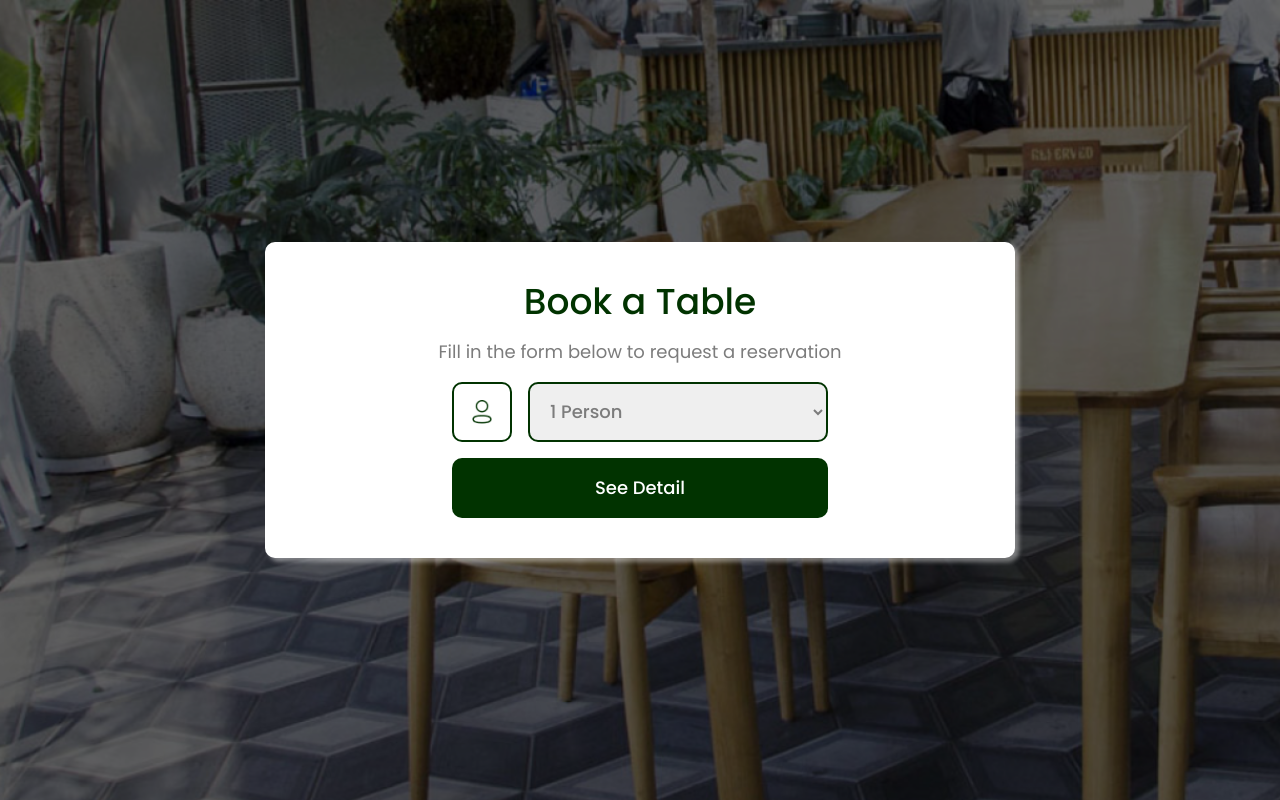
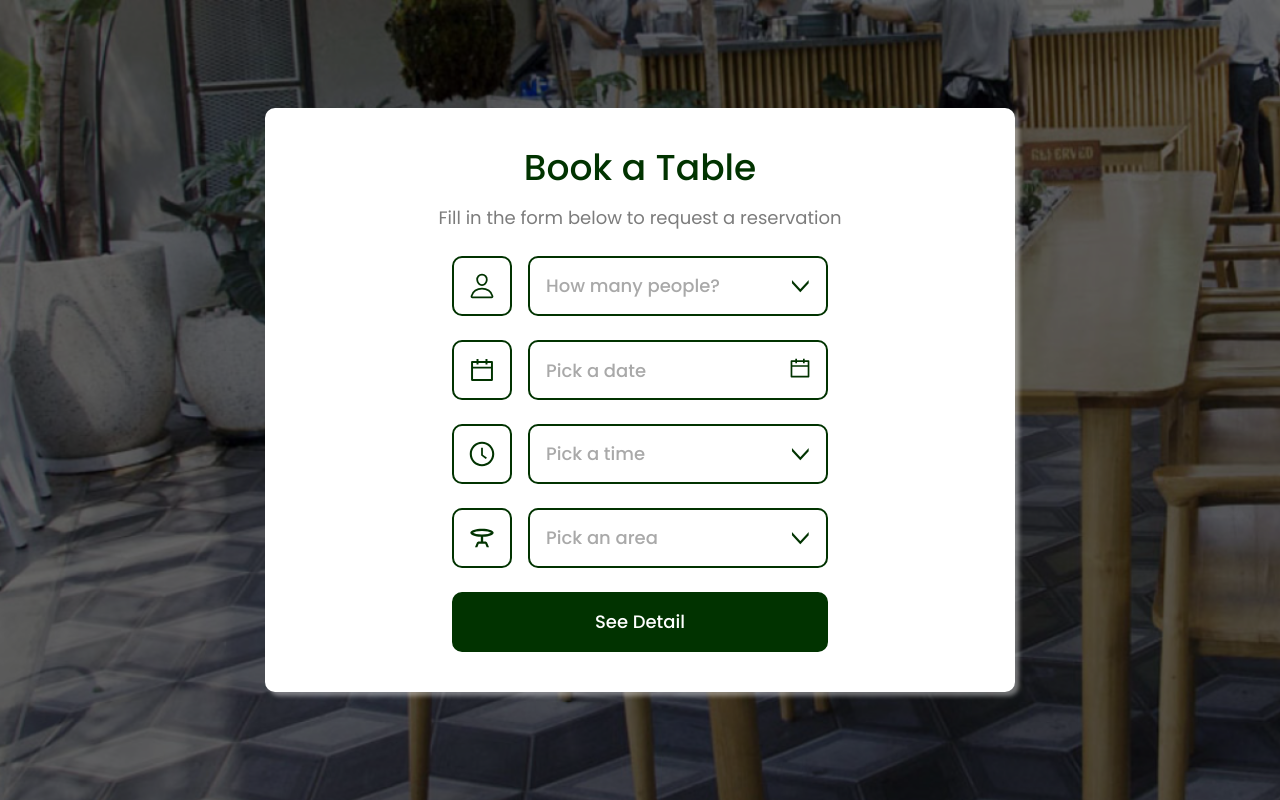
Before and after one commit to darrellrahan/jardincafe, a Next.js app: page /booking in a window 1280 px wide. Built offline with nearby package versions, Linux system fonts and the light colour scheme.

Commit message:
finish booking frontend

```diff
--- a/app/components/Booking.tsx
+++ b/app/components/Booking.tsx
@@ -1,38 +1,225 @@
-import React from "react";
+"use client";
+
+import React, { useState } from "react";
+import { AiOutlineCalendar, AiOutlineClockCircle } from "react-icons/ai";
+import { IoPersonOutline } from "react-icons/io5";
+import { MdOutlineTableBar } from "react-icons/md";
 
 function Booking() {
+  const [timeInputType, setTimeInputType] = useState("text");
+  const [selectValue, setSelectValue] = useState({
+    people: "",
+    time: "",
+    area: "",
+  });
+
   return (
     <section id="booking">
       <div className="h-screen bg-[url('/images/booking/bg.png')] bg-no-repeat bg-cover relative flex items-center">
         <div className="absolute inset-0 bg-black/60" />
-        <div className="shadow-[4px_4px_4px_rgba(255,255,255,0.4)] w-[46.875rem] bg-white rounded-[0.625rem] py-10 mx-auto z-10 flex flex-col items-center gap-4 text-center">
+        <div className="shadow-[4px_4px_4px_rgba(255,255,255,0.4)] w-[46.875rem] bg-white rounded-[0.625rem] py-10 mx-auto z-10 flex flex-col items-center text-center">
           <h1 className="text-[#013300] text-4xl font-medium">Book a Table</h1>
-          <p className="text-[#7c7c7c] text-lg">
+          <p className="text-[#7c7c7c] text-lg mt-4">
             Fill in the form below to request a reservation
           </p>
-          <div className="grid grid-cols-1 gap-4">
+          <div className="grid grid-cols-1 gap-6 mt-6">
             <div className="flex gap-4">
               <div className="w-[3.75rem] h-[3.75rem] border-2 border-[#013300] rounded-[0.625rem] flex items-center justify-center">
-                <img
-                  src="/images/booking/profile.png"
-                  alt="profile"
-                  width={20}
-                  height={20}
-                />
+                <IoPersonOutline color="#013300" fontSize="1.75rem" />
               </div>
-              <select className="w-[18.75rem] h-[3.75rem] border-2 border-[#013300] rounded-[0.625rem] flex items-center px-4 font-medium text-lg text-[#7c7c7c]">
-                <option className="hover:bg-[#013300]" value="1">
+              <div className="relative after:absolute after:right-5 after:font-light after:top-2.5 after:content-['>'] after:rotate-90 after:text-4xl after:text-[#013300]">
+                <select
+                  onChange={(e) =>
+                    setSelectValue({ ...selectValue, people: e.target.value })
+                  }
+                  className={`cursor-pointer appearance-none w-[18.75rem] h-[3.75rem] border-2 border-[#013300] rounded-[0.625rem] flex items-center px-4 font-medium text-lg ${
+                    selectValue.people === ""
+                      ? "text-[#a9a9a9]"
+                      : "text-[#013300]"
+                  } bg-transparent z-10 relative`}
+                >
+                  <option value="" disabled selected>
+                    How many people?
+                  </option>
+                  <option className="text-[#013300]" value="1">
                     1 Person
                   </option>
-                <option className="hover:bg-[#013300]" value="2">
+                  <option className="text-[#013300]" value="2">
                     2 Person
                   </option>
-                <option className="hover:bg-[#013300]" value="3">
+                  <option className="text-[#013300]" value="3">
                     3 Person
+                  </option>
+                  <option className="text-[#013300]" value="4">
+                    4 Person
+                  </option>
+                  <option className="text-[#013300]" value="4+">
+                    More Than 4 Person
                   </option>
                 </select>
               </div>
-            <button className="text-lg font-medium h-[3.75rem] bg-[#013300] rounded-[0.625rem] text-white">
+            </div>
+            <div className="flex gap-4">
+              <div className="w-[3.75rem] h-[3.75rem] border-2 border-[#013300] rounded-[0.625rem] flex items-center justify-center">
+                <AiOutlineCalendar color="#013300" fontSize="1.75rem" />
+              </div>
+              <div className="relative">
+                {timeInputType === "text" && (
+                  <span className="absolute right-4 top-4 text-2xl text-[#013300]">
+                    <AiOutlineCalendar />
+                  </span>
+                )}
+                <input
+                  type={timeInputType}
+                  onFocus={() => setTimeInputType("date")}
+                  onBlur={() => setTimeInputType("text")}
+                  placeholder="Pick a date"
+                  className="w-[18.75rem] h-[3.75rem] border-2 border-[#013300] rounded-[0.625rem] flex items-center px-4 font-medium text-lg text-[#013300] z-10 relative bg-transparent placeholder:text-[#a9a9a9]"
+                />
+              </div>
+            </div>
+            <div className="flex gap-4">
+              <div className="w-[3.75rem] h-[3.75rem] border-2 border-[#013300] rounded-[0.625rem] flex items-center justify-center">
+                <AiOutlineClockCircle color="#013300" fontSize="1.75rem" />
+              </div>
+              <div className="relative after:absolute after:right-5 after:font-light after:top-2.5 after:content-['>'] after:rotate-90 after:text-4xl after:text-[#013300]">
+                <select
+                  onChange={(e) =>
+                    setSelectValue({ ...selectValue, time: e.target.value })
+                  }
+                  className={`cursor-pointer appearance-none w-[18.75rem] h-[3.75rem] border-2 border-[#013300] rounded-[0.625rem] flex items-center px-4 font-medium text-lg ${
+                    selectValue.time === ""
+                      ? "text-[#a9a9a9]"
+                      : "text-[#013300]"
+                  } bg-transparent z-10 relative`}
+                >
+                  <option value="" disabled selected>
+                    Pick a time
+                  </option>
+                  <option className="text-[#013300]" value="07:30">
+                    07:30
+                  </option>
+                  <option className="text-[#013300]" value="08:00">
+                    08:00
+                  </option>
+                  <option className="text-[#013300]" value="08:30">
+                    08:30
+                  </option>
+                  <option className="text-[#013300]" value="09:00">
+                    09:00
+                  </option>
+                  <option className="text-[#013300]" value="09:30">
+                    09:30
+                  </option>
+                  <option className="text-[#013300]" value="10:00">
+                    10:00
+                  </option>
+                  <option className="text-[#013300]" value="10:30">
+                    10:30
+                  </option>
+                  <option className="text-[#013300]" value="11:00">
+                    11:00
+                  </option>
+                  <option className="text-[#013300]" value="11:30">
+                    11:30
+                  </option>
+                  <option className="text-[#013300]" value="12:00">
+                    12:00
+                  </option>
+                  <option className="text-[#013300]" value="12:30">
+                    12:30
+                  </option>
+                  <option className="text-[#013300]" value="13:00">
+                    13:00
+                  </option>
+                  <option className="text-[#013300]" value="13:30">
+                    13:30
+                  </option>
+                  <option className="text-[#013300]" value="14:00">
+                    14:00
+                  </option>
+                  <option className="text-[#013300]" value="14:30">
+                    14:30
+                  </option>
+                  <option className="text-[#013300]" value="15:00">
+                    15:00
+                  </option>
+                  <option className="text-[#013300]" value="15:30">
+                    15:30
+                  </option>
+                  <option className="text-[#013300]" value="16:00">
+                    16:00
+                  </option>
+                  <option className="text-[#013300]" value="16:30">
+                    16:30
+                  </option>
+                  <option className="text-[#013300]" value="17:00">
+                    17:00
+                  </option>
+                  <option className="text-[#013300]" value="17:30">
+                    17:30
+                  </option>
+                  <option className="text-[#013300]" value="18:00">
+                    18:00
+                  </option>
+                  <option className="text-[#013300]" value="18:30">
+                    18:30
+                  </option>
+                  <option className="text-[#013300]" value="19:00">
+                    19:00
+                  </option>
+                  <option className="text-[#013300]" value="19:30">
+                    19:30
+                  </option>
+                  <option className="text-[#013300]" value="20:00">
+                    20:00
+                  </option>
+                  <option className="text-[#013300]" value="20:30">
+                    20:30
+                  </option>
+                  <option className="text-[#013300]" value="21:00">
+                    21:00
+                  </option>
+                  <option className="text-[#013300]" value="21:30">
+                    21:30
+                  </option>
+                  <option className="text-[#013300]" value="22:00">
+                    22:00
+                  </option>
+                  <option className="text-[#013300]" value="22:30">
+                    22:30
+                  </option>
+                </select>
+              </div>
+            </div>
+            <div className="flex gap-4">
+              <div className="w-[3.75rem] h-[3.75rem] border-2 border-[#013300] rounded-[0.625rem] flex items-center justify-center">
+                <MdOutlineTableBar color="#013300" fontSize="1.75rem" />
+              </div>
+              <div className="relative after:absolute after:right-5 after:font-light after:top-2.5 after:content-['>'] after:rotate-90 after:text-4xl after:text-[#013300]">
+                <select
+                  onChange={(e) =>
+                    setSelectValue({ ...selectValue, area: e.target.value })
+                  }
+                  className={`cursor-pointer appearance-none w-[18.75rem] h-[3.75rem] border-2 border-[#013300] rounded-[0.625rem] flex items-center px-4 font-medium text-lg ${
+                    selectValue.area === ""
+                      ? "text-[#a9a9a9]"
+                      : "text-[#013300]"
+                  } bg-transparent z-10 relative`}
+                >
+                  <option value="" disabled selected>
+                    Pick an area
+                  </option>
+                  <option className="text-[#013300]" value="indoor">
+                    Indoor
+                  </option>
+                  <option className="text-[#013300]" value="outdoor">
+                    Outdoor
+                  </option>
+                </select>
+              </div>
+            </div>
+            <button className="text-lg font-medium h-[3.75rem] border-2 border-[#013300] bg-[#013300] rounded-[0.625rem] text-white hover:text-[#013300] hover:bg-transparent duration-300 ease-linear">
               See Detail
             </button>
           </div>
```
Also changed, not shown: app/globals.css (+7 -0 lines). Lines whose indentation alone changed are shown as unchanged.
